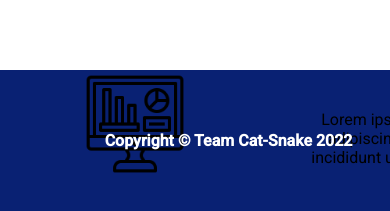
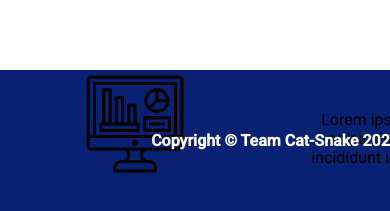
Before and after one commit to oslabs-beta/GraphQL-Gateway, a React app: page / in a window 390 px wide. Shown: the part 2332-2543 px from the top of the page. Built offline with nearby package versions, Linux system fonts and the light colour scheme; no server answers.

Commit message:
footer, login and sigup finished - noticed but for navbar

```diff
--- a/public/styles.css
+++ b/public/styles.css
@@ -283,6 +283,7 @@
     padding: 40px 0;
     bottom: 0px;
     width: 100%;
+    min-width: 550px;
 }
 .form-wrapper {
     text-align: center;
@@ -674,8 +675,4 @@
         min-width: 100px;
         width: 100%;
     }
-
-    #footer {
-        min-width: 457px;
-    }
 }
```
